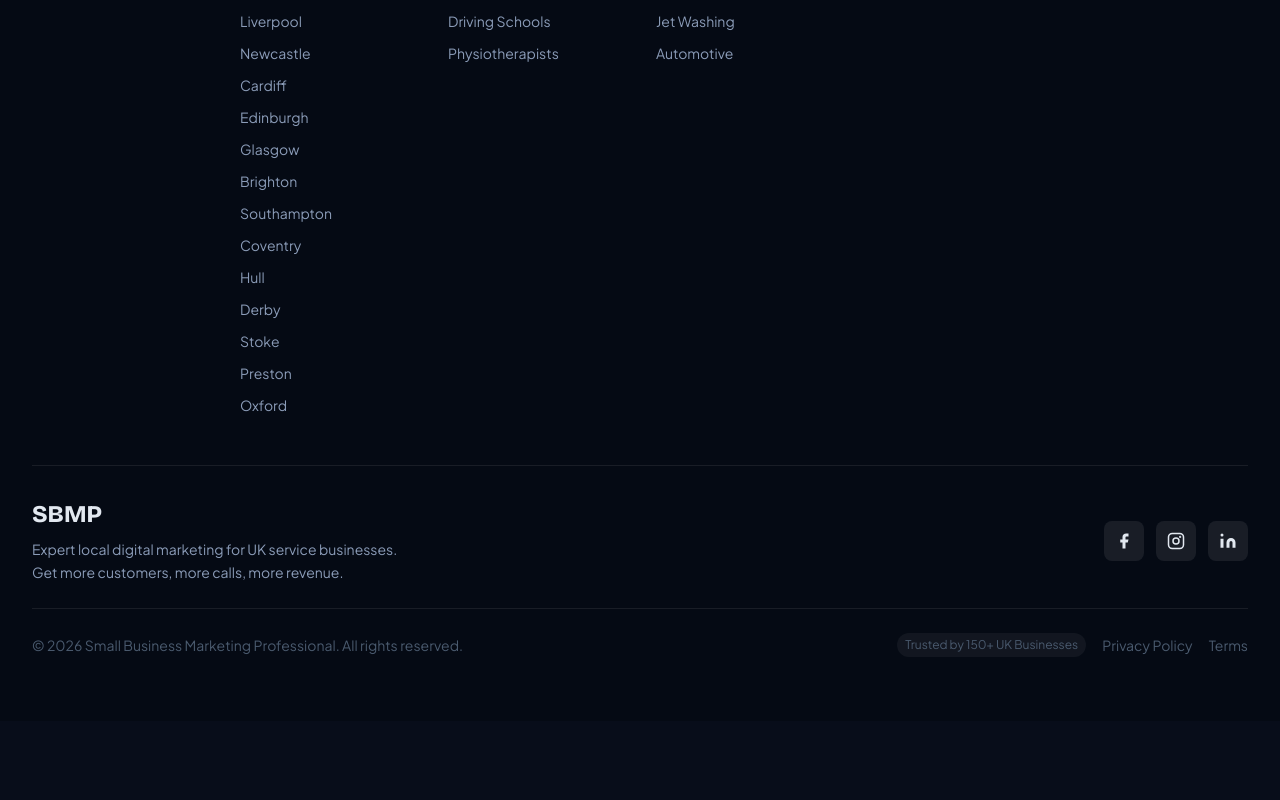
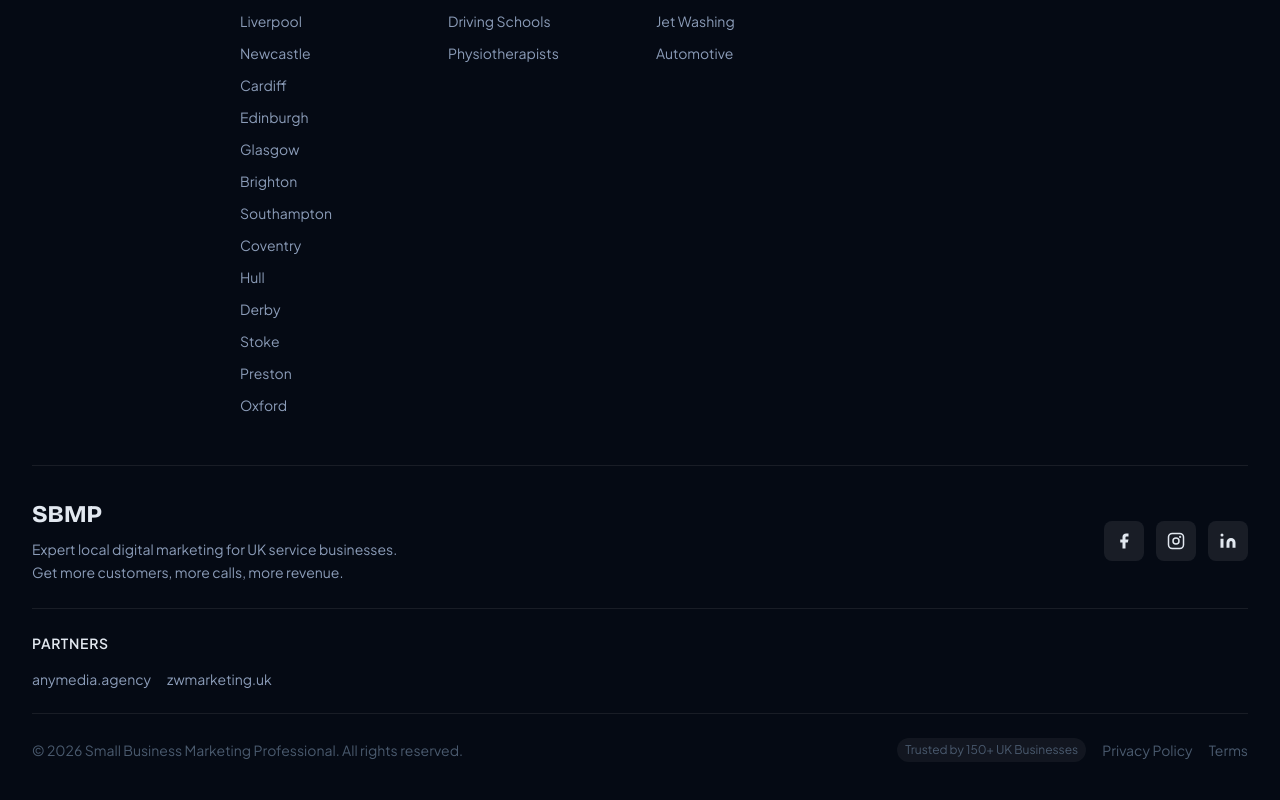
Before and after one commit to abdulqyium146-arch/agency, a Next.js app: page / in a window 1280 px wide. Shown: the part 8863-9663 px from the top of the page. Before the commit the page ends 9584 px from the top, so only its background shows below. Built offline with nearby package versions, Linux system fonts and the light colour scheme; a web font is replaced by a local one.

Commit message:
Add partner agencies to footer
Add anymedia.agency and zwmarketing.uk as partner links in the footer with consistent styling and proper link attributes.

Co-Authored-By: Claude Haiku 4.5 <noreply@anthropic.com>

```diff
--- a/components/Footer.tsx
+++ b/components/Footer.tsx
@@ -297,11 +297,43 @@ export default function Footer() {
             </div>
           </div>
 
+          {/* Partners */}
+          <div
+            className="py-6"
+            style={{
+              borderTop: "1px solid rgba(255,255,255,0.08)",
+              borderBottom: "1px solid rgba(255,255,255,0.08)",
+            }}
+          >
+            <h4 className="font-semibold text-sm uppercase tracking-wider mb-4" style={{ color: "#E2E8F0" }}>
+              Partners
+            </h4>
+            <div className="flex flex-wrap gap-4">
+              <a
+                href="https://anymedia.agency"
+                target="_blank"
+                rel="noopener noreferrer"
+                className="text-sm transition-colors hover:text-white"
+                style={{ color: "#8B9CB8" }}
+              >
+                anymedia.agency
+              </a>
+              <a
+                href="https://zwmarketing.uk"
+                target="_blank"
+                rel="noopener noreferrer"
+                className="text-sm transition-colors hover:text-white"
+                style={{ color: "#8B9CB8" }}
+              >
+                zwmarketing.uk
+              </a>
+            </div>
+          </div>
+
           {/* Copyright & Legal */}
           <div
             className="flex flex-col sm:flex-row items-start sm:items-center justify-between gap-4 text-sm"
             style={{
-              borderTop: "1px solid rgba(255,255,255,0.08)",
               paddingTop: "1.5rem",
               color: "#4A5A6E",
             }}
```
Also changed, not shown: .claude/launch.json.
